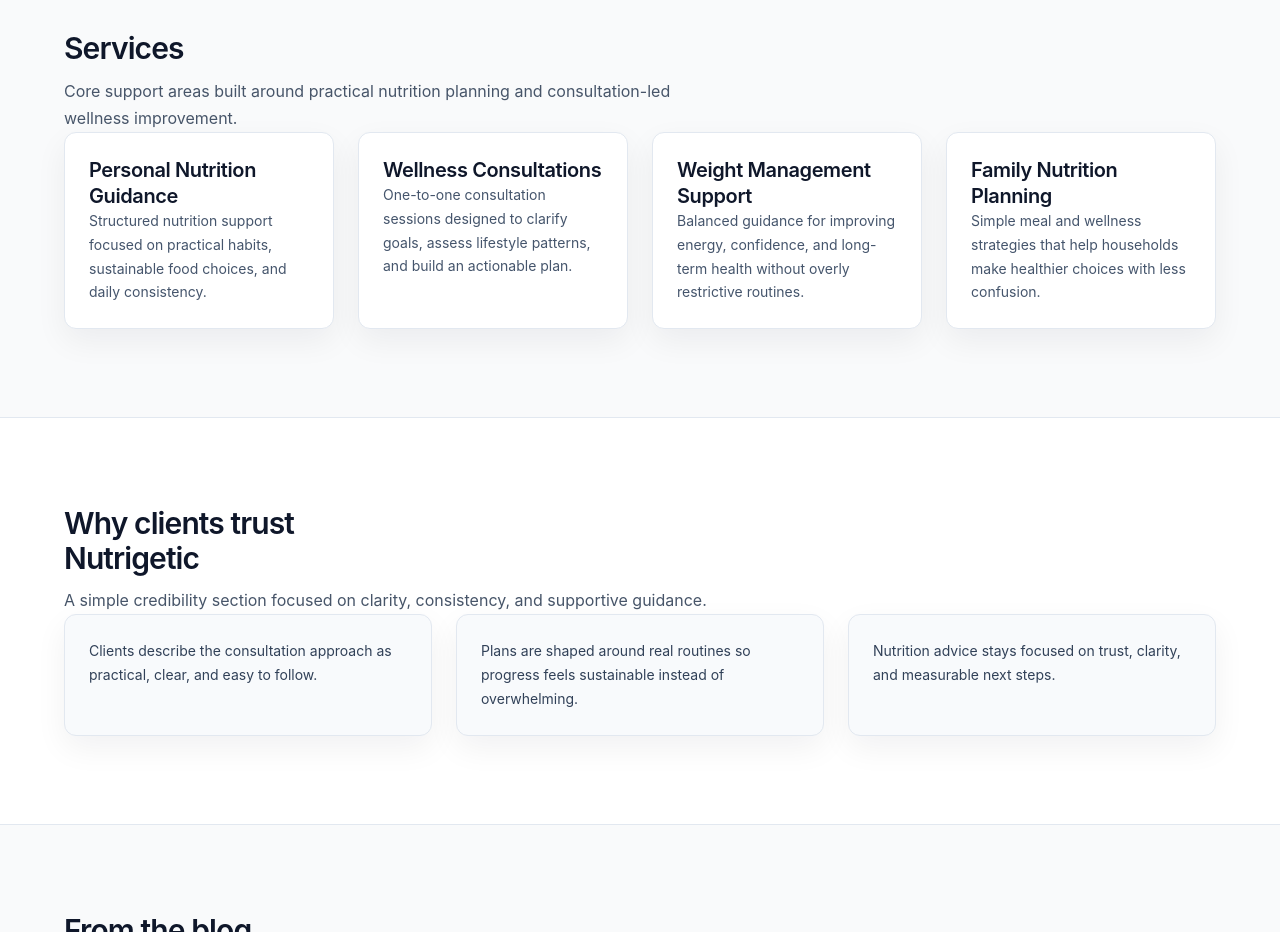
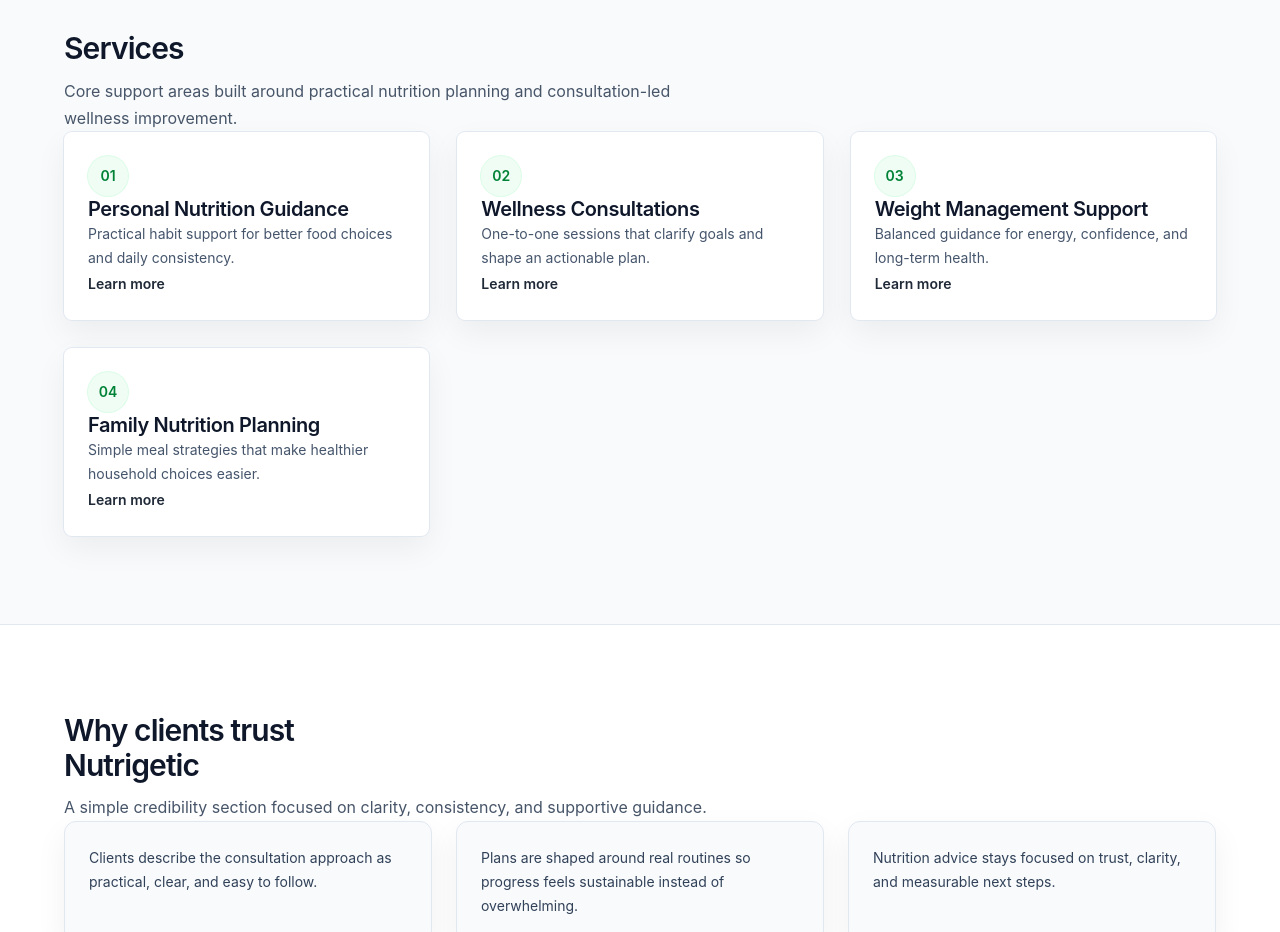
Before and after one commit to idformike1/nutrigetic, a Next.js app: page / in a window 1280 px wide. Shown: the part 780-1712 px from the top of the page. Built offline with nearby package versions, Linux system fonts and the light colour scheme.

Commit message:
Phase 10: services UI upgraded

```diff
--- a/app/page.js
+++ b/app/page.js
@@ -8,24 +8,28 @@
 
 const services = [
   {
+    icon: "01",
     title: "Personal Nutrition Guidance",
     description:
-      "Structured nutrition support focused on practical habits, sustainable food choices, and daily consistency."
+      "Practical habit support for better food choices and daily consistency."
   },
   {
+    icon: "02",
     title: "Wellness Consultations",
     description:
-      "One-to-one consultation sessions designed to clarify goals, assess lifestyle patterns, and build an actionable plan."
+      "One-to-one sessions that clarify goals and shape an actionable plan."
   },
   {
+    icon: "03",
     title: "Weight Management Support",
     description:
-      "Balanced guidance for improving energy, confidence, and long-term health without overly restrictive routines."
+      "Balanced guidance for energy, confidence, and long-term health."
   },
   {
+    icon: "04",
     title: "Family Nutrition Planning",
     description:
-      "Simple meal and wellness strategies that help households make healthier choices with less confusion."
+      "Simple meal strategies that make healthier household choices easier."
   }
 ];
 
@@ -111,11 +115,21 @@
               wellness improvement.
             </p>
           </div>
-          <div className="mt-10 grid gap-6 md:grid-cols-2 xl:grid-cols-4">
+          <div className="mt-10 grid gap-7 md:grid-cols-2 xl:grid-cols-3">
             {services.map((service) => (
-              <article key={service.title} className="surface-card card-padding" data-gsap-card>
-                <h3 className="card-heading">{service.title}</h3>
-                <p className="mt-3 text-sm text-slate-600">{service.description}</p>
+              <article
+                key={service.title}
+                className="rounded-lg bg-white p-6 shadow-[0_12px_32px_rgba(15,23,42,0.06)] ring-1 ring-slate-200 transition duration-300 hover:-translate-y-1 hover:shadow-[0_18px_40px_rgba(15,23,42,0.10)]"
+                data-gsap-card
+              >
+                <div className="flex h-10 w-10 items-center justify-center rounded-full bg-green-50 text-sm font-semibold text-green-700 ring-1 ring-green-100">
+                  {service.icon}
+                </div>
+                <h3 className="mt-5 card-heading">{service.title}</h3>
+                <p className="mt-3 text-sm leading-6 text-slate-600">{service.description}</p>
+                <Link href="/services" className="mt-5 inline-flex text-sm font-semibold text-green-700">
+                  Learn more
+                </Link>
               </article>
             ))}
           </div>
```
